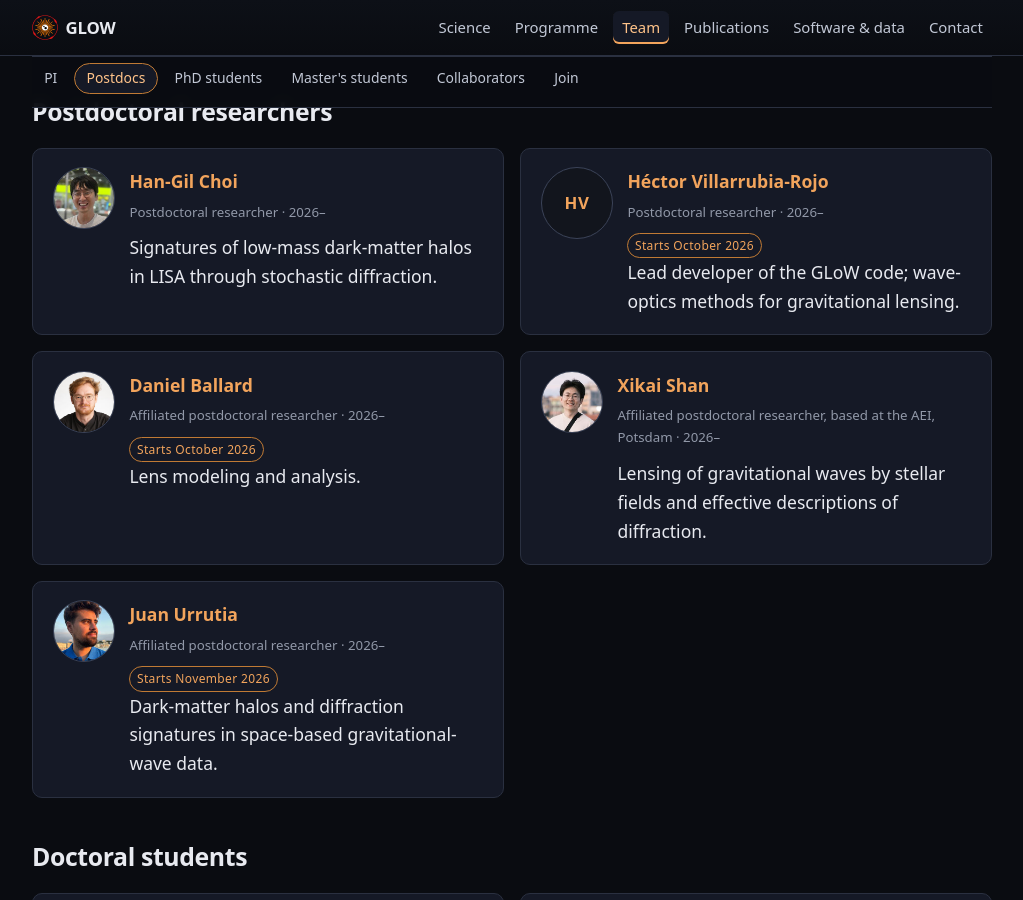
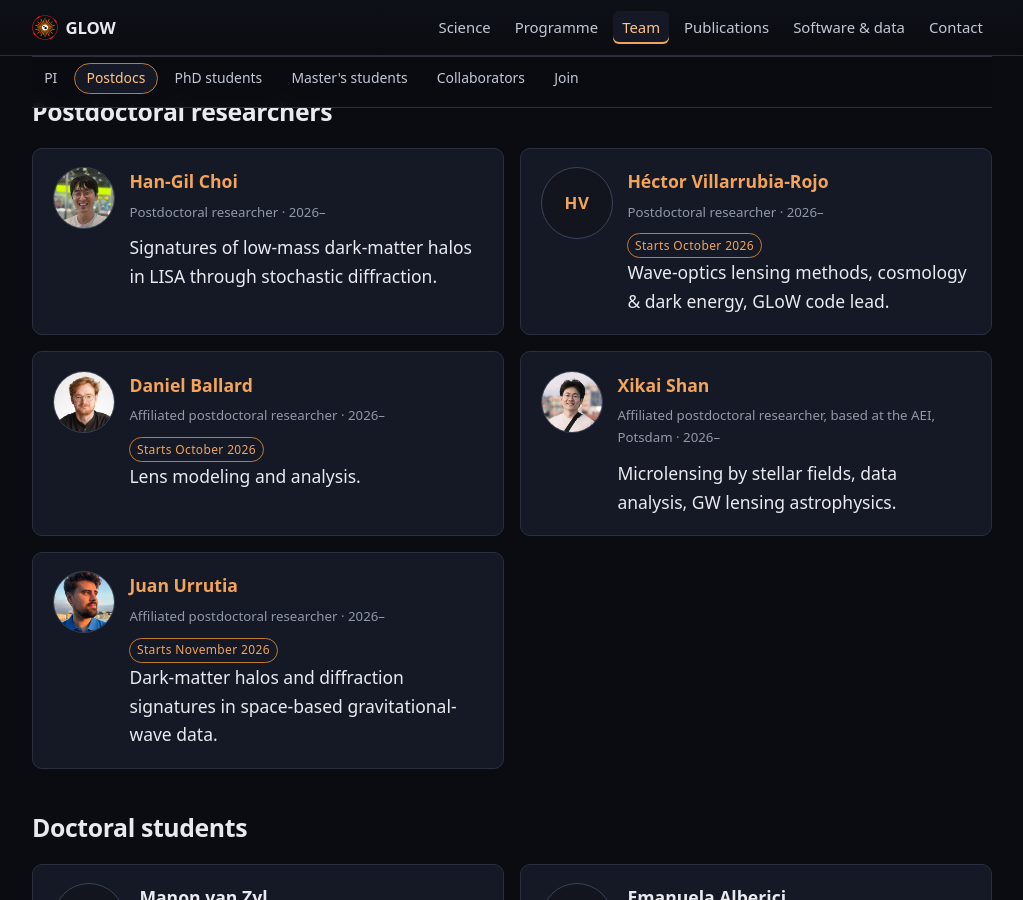
Before and after one commit to glow-astro/website, a Jekyll site: the page built from team.html, in a window 1280 px wide and 900 px high, scrolled down 509 px. Shown: the whole window, without its empty margins (128-1151 px from the left). Built offline with Jekyll 4.4.1, drawn with Linux system fonts in a browser that asks for light colours.

Commit message:
Ballard's INSPIRE record, and new descriptions for Shan and Villarrubia
Three corrections from the owner.

Ballard's link moves from dan-ballard.com to his INSPIRE author record
(2648800, twelve papers on strong lensing and microlensing, which is the
right person and matches his topic line). Five of the six links on the
team page were already INSPIRE records; his was the exception, and the
comment in the data file argued for it. That argument is now recorded as
overruled rather than deleted.

Shan and Villarrubia-Rojo have the topic lines they gave, applied as
written. Villarrubia's carries a bare ampersand, which matches how
_data/nav.yml already writes "Software & data" and is valid where it
sits, so it is left alone.

Co-Authored-By: Claude Opus 5 (1M context) <noreply@anthropic.com>
Claude-Session: https://claude.ai/code/session_01L7GT62S61eYxRuSFTmWGfu

```diff
--- a/_data/people.yml
+++ b/_data/people.yml
@@ -68,14 +68,15 @@ current:
     years: "2026–"
     incoming: true
     starts: "October 2026"
-    topic: "Lead developer of the GLoW code; wave-optics methods for gravitational lensing."
+    topic: "Wave-optics lensing methods, cosmology & dark energy, GLoW code lead."
 
   # Then those on the project but paid by another grant. See the note on
   # `role` in the schema above: the ordering is the point, not decoration.
   - name: "Daniel Ballard"
-    # His own site rather than his INSPIRE record: where a person maintains a
-    # page about themselves, that is the better thing to send a reader to.
-    url: "https://www.dan-ballard.com/"
+    # INSPIRE rather than his own site (dan-ballard.com), at the owner's
+    # instruction: the group links to INSPIRE records, and the exception here
+    # made him the odd one out among six people.
+    url: "https://inspirehep.net/authors/2648800"
     photo: "daniel-ballard.jpg"
     stage: postdoc
     role: "Affiliated postdoctoral researcher"
@@ -93,7 +94,7 @@ current:
     role: "Affiliated postdoctoral researcher"
     location: "based at the AEI, Potsdam"
     years: "2026–"
-    topic: "Lensing of gravitational waves by stellar fields and effective descriptions of diffraction."
+    topic: "Microlensing by stellar fields, data analysis, GW lensing astrophysics."
 
   - name: "Juan Urrutia"
     photo: "juan-urrutia.jpg"
```
